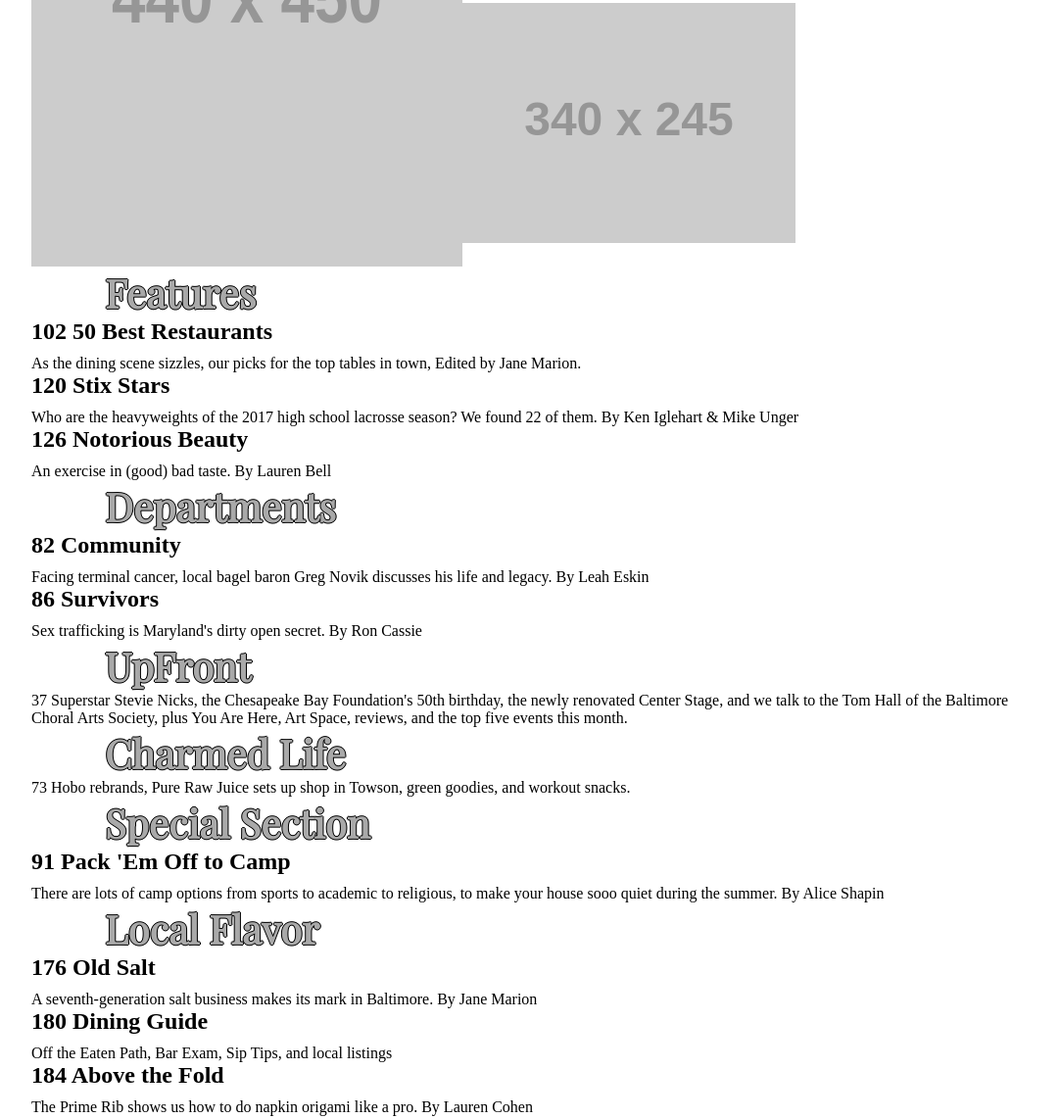
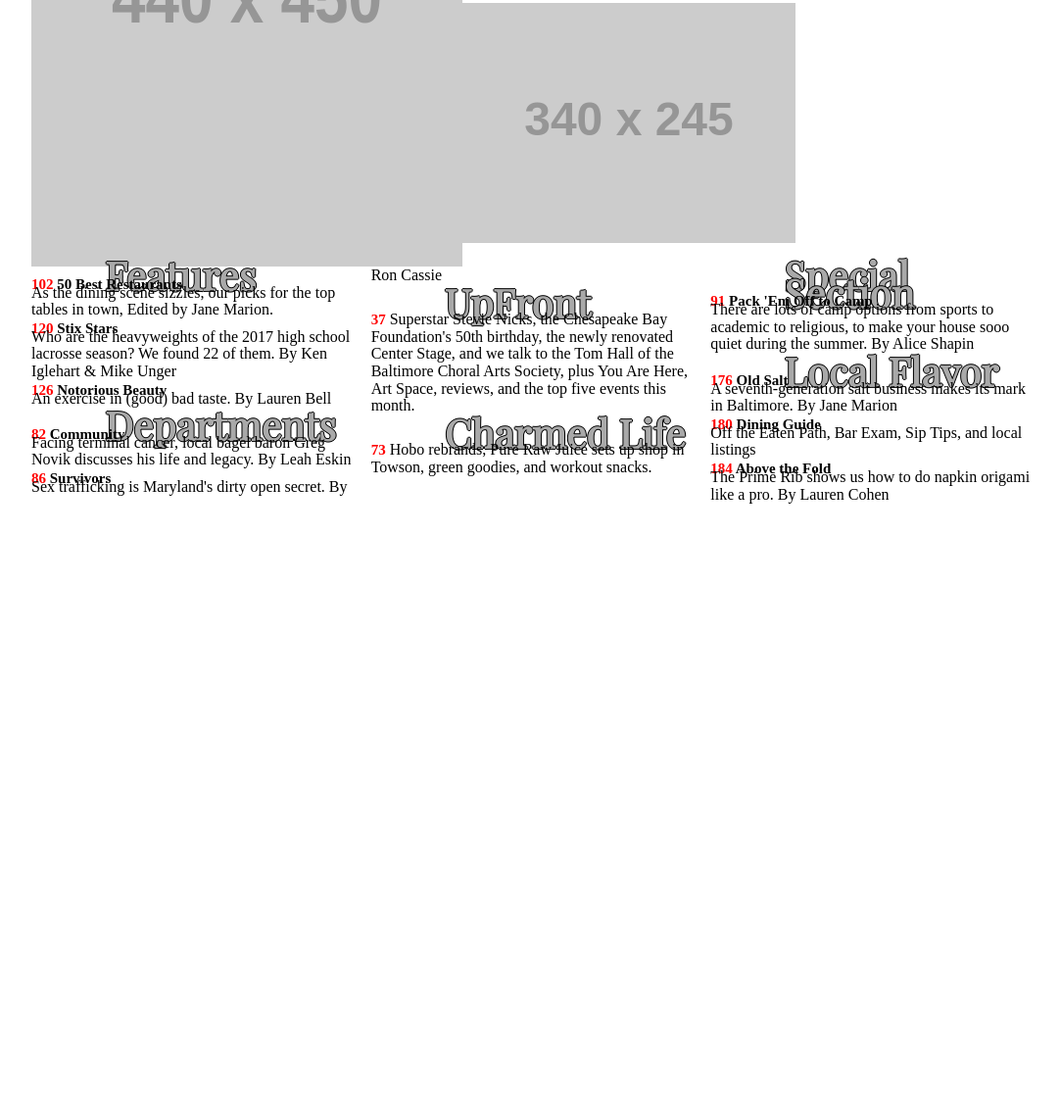
Before and after one commit to jwalten/Baltimore, a plain HTML site: page index.html in a window 1280 px wide. Shown: the part 726-1868 px from the top of the page at 98% size, without its empty margins (96-1178 px from the left). After the commit the page ends 1299 px from the top, so only its background shows below. Drawn offline with nearby package versions, Linux system fonts and the light colour scheme; placeholder pictures from the web are drawn by us.

Commit message:
style bottom paragraphs and headers

```diff
--- a/css/main.css
+++ b/css/main.css
@@ -64,7 +64,7 @@ header h3 span:after {
   margin-left: 5px;
   top: 10px;
 }
-h2 {
+header h2 {
   font-size: 2.5em;
   color: darkgray;
   font-family: 'Playfair Display', serif;
@@ -133,3 +133,28 @@ h4 {
   margin: 0 10px;
   font-size: .9em;
 }
+/*----------bottom---------*/
+.contents {
+-webkit-columns: 200px 3;
+   -moz-columns: 200px 3;
+        columns: 200px 3;
+}
+.contents span {
+  color: red;
+  font-size: 15px;
+  line-height: 0;
+}
+.contents h3 {
+  font-size: 15px;
+  line-height: 0;
+  padding-bottom: 0;
+}
+ .contents {
+  line-height: 110%;
+}
+.contents p {
+  padding-bottom: 10px;
+}
+.contents p span {
+  font-weight: bold;
+}
```
